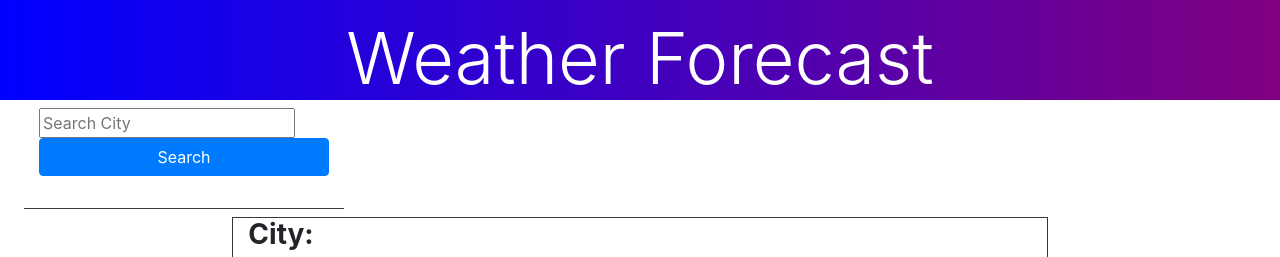
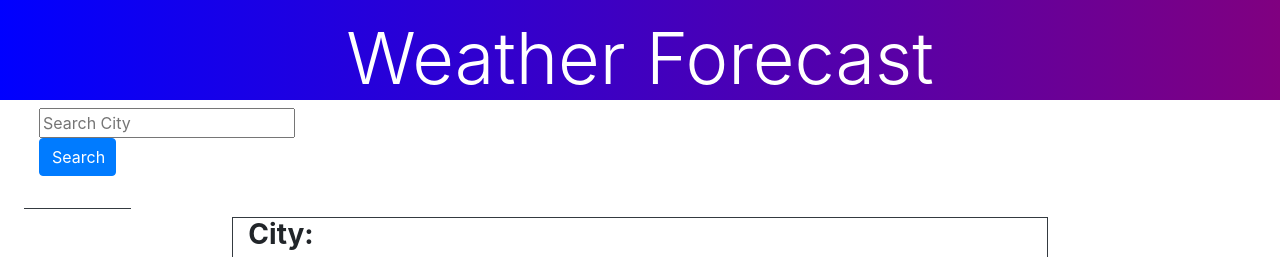
Before and after one commit to emmettrr/Weather-App, a plain HTML site: page index.html in a window 1280 px wide. Shown: the top 257 px of the page. Drawn offline with nearby package versions, Linux system fonts and the light colour scheme.

Commit message:
changed column on search bar

```diff
--- a/index.html
+++ b/index.html
@@ -10,7 +10,7 @@
 </head>
 <header id="gradient" class="display-3">Weather Forecast</header>
 <main>
-    <div id="search" class="col-md-3 mx-4 my-2 ui-widget border-bottom border-dark pb-3 w-25">
+    <div id="search" class="col-md-1 mx-4 my-2 ui-widget border-bottom border-dark pb-3 w-25">
         <form id="locationForm">
         <input id="locations" type= "text" col my-3" placeholder="Search City"></input></form>
         <button class="btn btn-primary col" id="searchBtn">Search</button>
```
